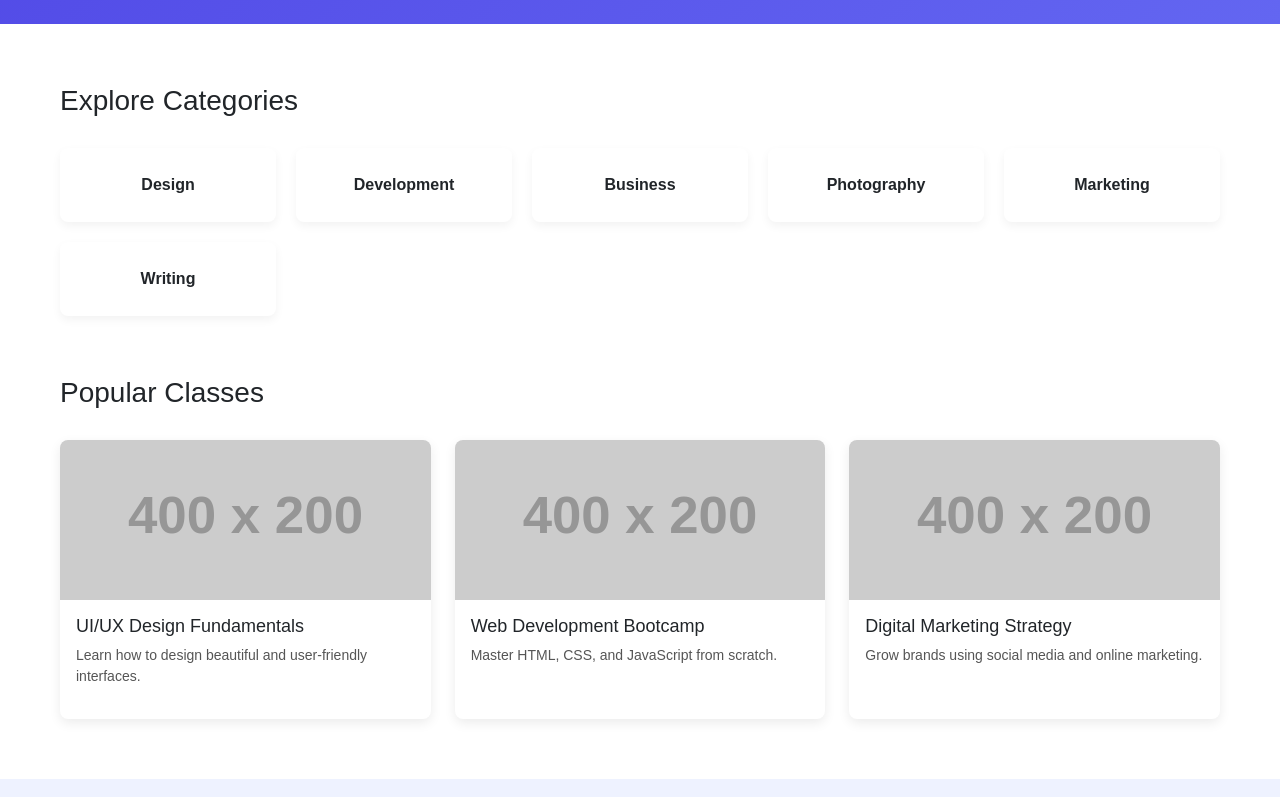
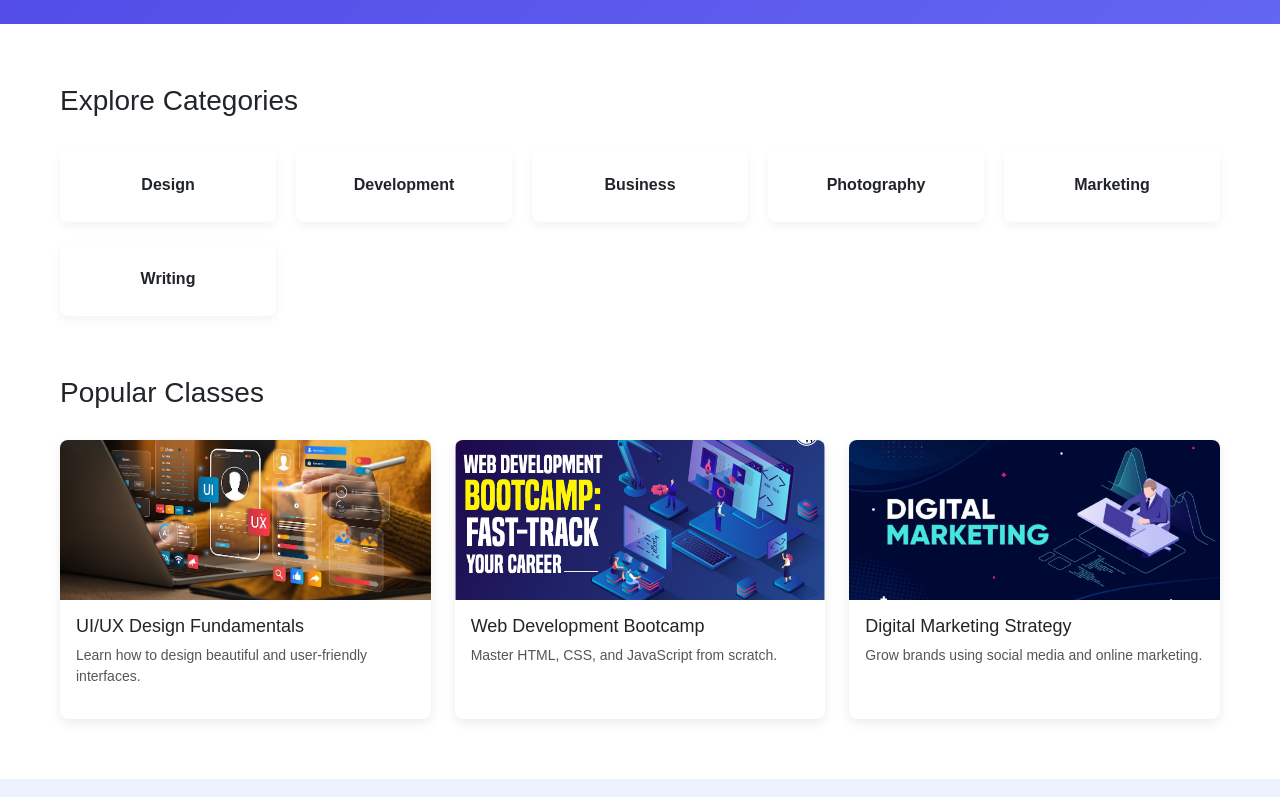
Before and after one commit to aquditx/EduSphere, a plain HTML site: page index.html in a window 1280 px wide. Shown: the part 397-1194 px from the top of the page. Drawn offline with nearby package versions, Linux system fonts and the light colour scheme; placeholder pictures from the web are drawn by us.

Commit message:
added images to course category cards

```diff
--- a/index.html
+++ b/index.html
@@ -59,7 +59,7 @@
     <h2>Popular Classes</h2>
     <div class="courses">
         <div class="course-card">
-            <img src="https://via.placeholder.com/400x200" alt="">
+            <img src="./images/csImg1.png" alt="UI/UX course">
             <div class="course-info">
                 <h3>UI/UX Design Fundamentals</h3>
                 <p>Learn how to design beautiful and user-friendly interfaces.</p>
@@ -67,7 +67,7 @@
         </div>
 
         <div class="course-card">
-            <img src="https://via.placeholder.com/400x200" alt="">
+            <img src="./images/csImg2.png" alt="Web Dev course">
             <div class="course-info">
                 <h3>Web Development Bootcamp</h3>
                 <p>Master HTML, CSS, and JavaScript from scratch.</p>
@@ -75,7 +75,7 @@
         </div>
 
         <div class="course-card">
-            <img src="https://via.placeholder.com/400x200" alt="">
+            <img src="./images/csImg3.jpg" alt="Digital Marketing Course">
             <div class="course-info">
                 <h3>Digital Marketing Strategy</h3>
                 <p>Grow brands using social media and online marketing.</p>
```
